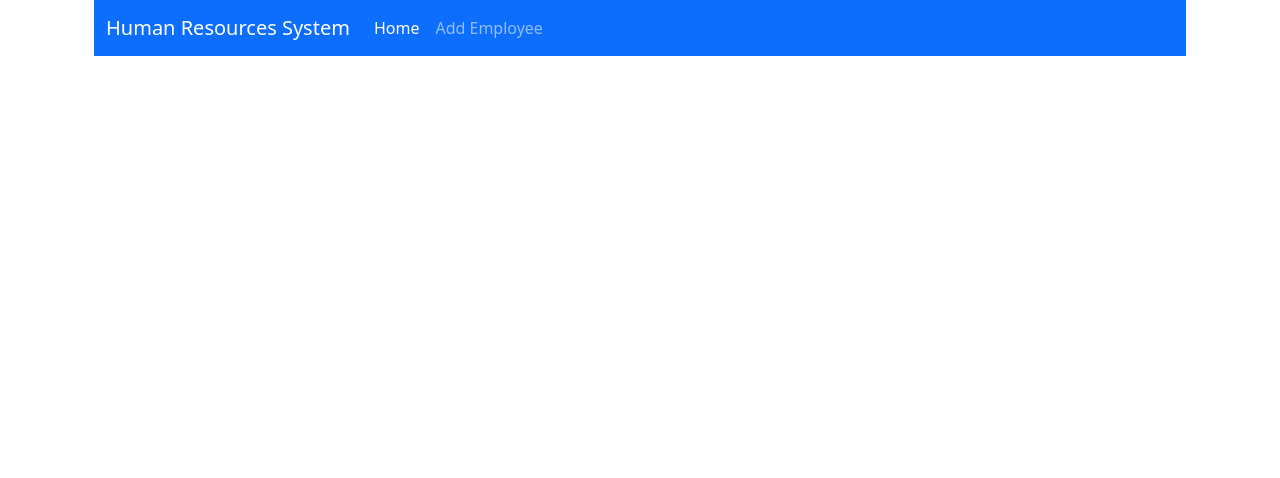
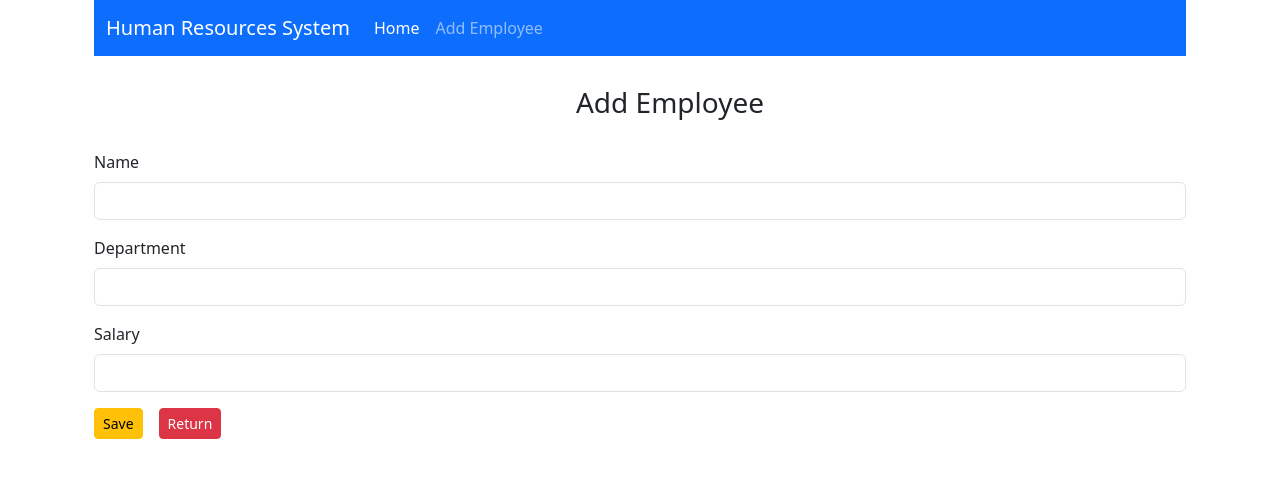
Before and after one commit to JonatanBadillo/App-Web-Full-Stack-React-JS-and-Spring-Boot, a React (Create React App) app in the folder human-resources-app/: page /edit/1 in a window 1280 px wide. Shown: the top 478 px of the page. Built offline with nearby package versions, Linux system fonts and the light colour scheme.

Commit message:
Edit component in React

```diff
--- a/human-resources-app/src/App.js
+++ b/human-resources-app/src/App.js
@@ -1,5 +1,6 @@
 import { BrowserRouter , Route, Routes} from "react-router-dom";
 import AddEmployee from "./employees/AddEmployee";
+import EditEmployee from "./employees/EditEmployee";
 import ListEmployees from "./employees/ListEmployees";
 import Nav from "./template/Nav";
 
@@ -11,6 +12,7 @@ function App() {
         <Routes>
           <Route exact path='/' element={<ListEmployees/>}/>
           <Route exact path="/add" element={<AddEmployee/>}/>
+          <Route exact path="/edit/:id" element={<EditEmployee/>}/>
         </Routes>
       </BrowserRouter>
     </div>
--- /dev/null
+++ b/human-resources-app/src/employees/EditEmployee.js
@@ -0,0 +1,58 @@
+import axios from 'axios';
+import React, { useState } from 'react'
+import { useNavigate } from 'react-router-dom'
+
+export default function EditEmployee() {
+
+    let navegation = useNavigate();
+
+    const [employee, setEmployee] = useState({
+        name:"",
+        department:"",
+        salary:""
+    })
+
+    const{name, department,salary} = employee
+
+    const onInputChange = (e) => {
+        // spread operator
+        setEmployee({...employee, [e.target.name]: e.target.value})
+    }
+
+    const onSubmit = async (e) => {
+        e.preventDefault();
+        const urlBase = "http://localhost:8080/hr-app/employees";
+        await axios.post(urlBase,employee);
+        // Redirect to home page
+        navegation('/')
+    }
+
+  return (
+    <div className='container'>
+        <div className='container text-center' style={{margin: "30px"}}>
+            <h3>Add Employee</h3>
+        </div>
+        <form onSubmit={(e) => onSubmit(e)}>
+            <div className="mb-3">
+                <label htmlFor="name" className="form-label">Name</label>
+                <input type="text" className="form-control" id="name" name='name' required={true} value={name} onChange={(e) => onInputChange(e)}/>
+            </div>
+            <div className="mb-3">
+                <label htmlFor="department" className="form-label">Department</label>
+                <input type="text" className="form-control" id="department" name='department' value={department} onChange={(e) => onInputChange(e)}/>
+            </div>
+            <div className="mb-3">
+                <label htmlFor="salary" className="form-label">Salary</label>
+                <input type="number" step="any" className="form-control" id="salary" name='salary' value={salary} onChange={(e) => onInputChange(e)}/>
+            </div>
+
+            <div className='center'>
+                <button type="submit" className="btn btn-warning btn-sm me-3">Save</button>
+                <a href='/' className='btn btn-danger btn-sm'>Return</a>
+            </div>
+
+
+        </form>
+    </div>
+  )
+}
--- a/human-resources-app/src/employees/ListEmployees.js
+++ b/human-resources-app/src/employees/ListEmployees.js
@@ -1,6 +1,7 @@
 import axios from 'axios';
 import React, { useEffect, useState } from 'react'
 import { NumericFormat } from 'react-number-format';
+import { Link } from 'react-router-dom';
 
 export default function ListEmployees() {
 
@@ -34,6 +35,7 @@ export default function ListEmployees() {
                 <th scope="col">Employee</th>
                 <th scope="col">Department</th>
                 <th scope="col">Salary</th>
+                <th></th>
                 </tr>
             </thead>
             <tbody>
@@ -48,6 +50,14 @@ export default function ListEmployees() {
                         thousandSeparator=',' prefix={'$'}
                         decimalScale={2} fixedDecimalScale/>
                         </td>
+                        <td className='text-center'>
+                            <div>
+                                <Link to={`/edit/${employee.idEmployee}`}
+                                className='btn btn-warning btn-sm me-3'>Edit</Link>
+
+
+                            </div>
+                        </td>
                         </tr>
                     ))
                 }
```
